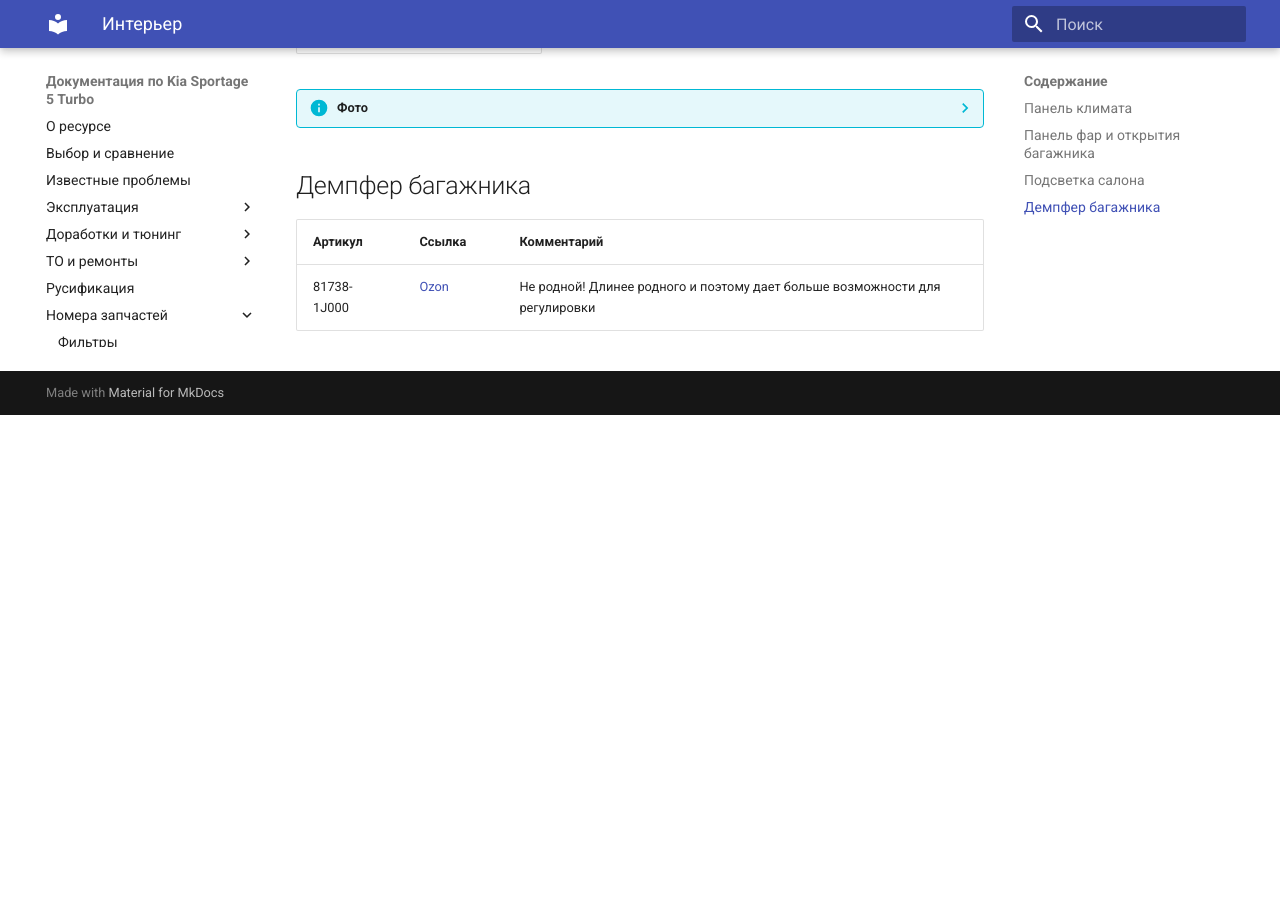
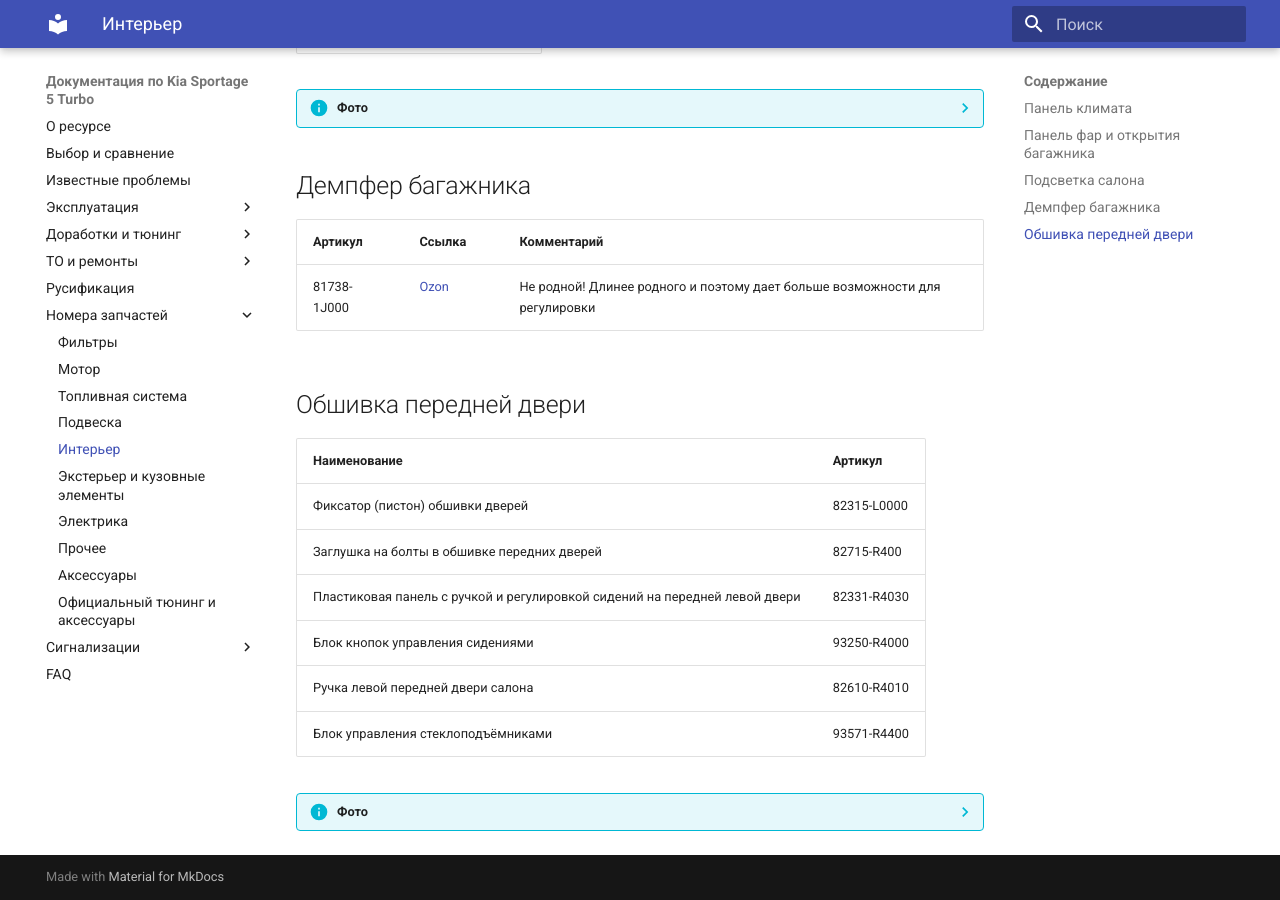
Before and after one commit to kia-sportage-docs/kia-sport5-docs, an MkDocs documentation site: the page built from docs/part/interior.md, in a window 1280 px wide and 900 px high, scrolled down 914 px. Built offline with MkDocs 1.6.1 and Material for MkDocs 9.7.7, drawn with Linux system fonts in a browser that asks for light colours; before the commit the page ends 1329 px from its top, so only the background shows below that.

Commit message:
Элементы обшивки передних дверей

```diff
--- a/docs/part/interior.md
+++ b/docs/part/interior.md
@@ -41,3 +41,46 @@
 | Артикул | Ссылка | Комментарий |
 | --- | --- | --- |
 | 81738-1J000 | [Ozon](https://ozon.ru/t/tkNfrio) | Не родной! Длинее родного и поэтому дает больше возможности для регулировки |
+
+
+## Обшивка передней двери
+
+| Наименование | Артикул |
+| --- | --- |
+| Фиксатор (пистон) обшивки дверей | 82315-L0000 |
+| Заглушка на болты в обшивке передних дверей | 82715-R400 |
+| Пластиковая панель с ручкой и регулировкой сидений на передней левой двери | 82331-R4030 |
+| Блок кнопок управления сидениями | 93250-R4000 |
+| Ручка левой передней двери салона | 82610-R4010 |
+| Блок управления стеклоподъёмниками |  93571-R4400 |
+
+??? info "Фото"
+    ![Image title](../images/82315-L0000.jpg){ loafing=lazy}
+    /// caption
+    Фиксатор (пистон) обшивки дверей - 82315-L0000
+    ///
+
+    ![Image title](../images/82715-R400.jpg){ loafing=lazy}
+    /// caption
+    Заглушка на болты в обшивке передних дверей - 82715-R400
+    ///
+
+    ![Image title](../images/82331-R4030.jpg){ loafing=lazy}
+    /// caption
+    Пластиковая панель с ручкой и регулировкой сидений на передней левой двери - 82331-R4030
+    ///
+
+    ![Image title](../images/93250-R4000.jpg){ loafing=lazy}
+    /// caption
+    Блок кнопок управления сидениями - 93250-R4000
+    ///
+
+    ![Image title](../images/82610-R4010.jpg){ loafing=lazy}
+    /// caption
+    Ручка левой передней двери салона - 82610-R4010
+    ///
+
+    ![Image title](../images/93571-R4400.jpg){ loafing=lazy}
+    /// caption
+    Блок управления стеклоподъёмниками - 93571-R4400
+    ///
```
Also changed, not shown: docs/part/accessories.md (+1 -0 lines), docs/service/index.md (+1 -0 lines), docs/images/82315-L0000.jpg (added), docs/images/82331-R4030.jpg (added), docs/images/82610-R4010.jpg (added), docs/images/82715-R400.jpg (added), docs/images/93250-R4000.jpg (added), docs/images/93571-R4400.jpg (added), docs/images/delform_1.jpg.
